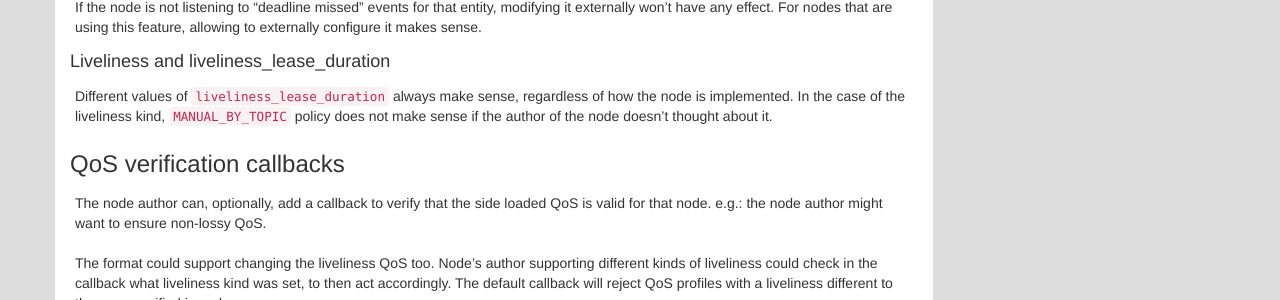
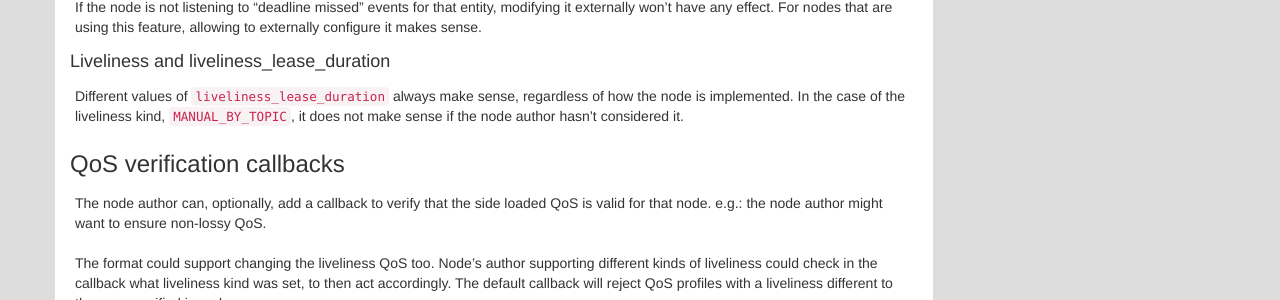
Before and after one commit to ros2/design, a Jekyll site: the page built from articles/external_qos_file.md, in a window 1280 px wide and 900 px high, scrolled down 11184 px. Shown: the part 152-452 px from the top of the window. Built offline with Jekyll 4.4.1, drawn with Linux system fonts in a browser that asks for light colours; nearby versions of some CDN libraries.

Commit message:
correct grammar
Signed-off-by: Ivan Santiago Paunovic <ivanpauno@ekumenlabs.com>

Co-authored-by: Jacob Perron <jacob@openrobotics.org>

```diff
--- a/articles/external_qos_file.md
+++ b/articles/external_qos_file.md
@@ -614,7 +614,7 @@ For nodes that are using this feature, allowing to externally configure it makes
 #### Liveliness and liveliness_lease_duration
 
 Different values of `liveliness_lease_duration` always make sense, regardless of how the node is implemented.
-In the case of the liveliness kind, `MANUAL_BY_TOPIC` policy does not make sense if the author of the node doesn't thought about it.
+In the case of the liveliness kind, `MANUAL_BY_TOPIC`, it does not make sense if the node author hasn't considered it.
 
 ### QoS verification callbacks
 
```
